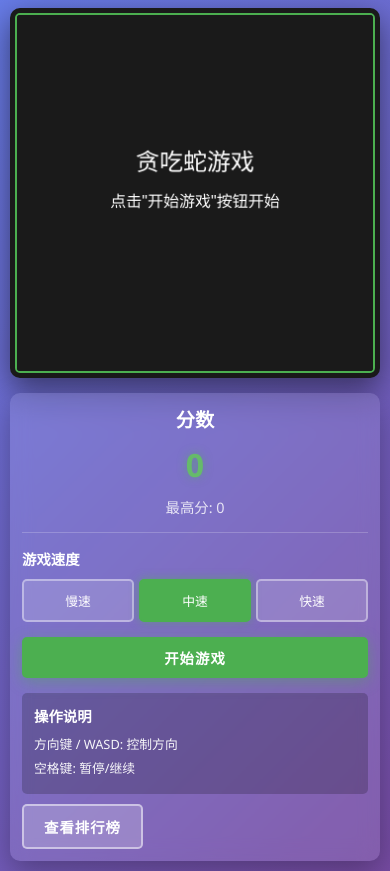
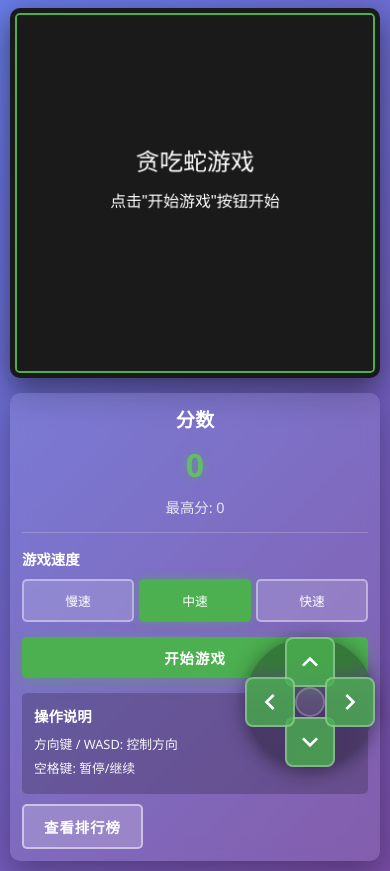
Before and after one commit to jifenghy/kiro-snake-game, a website built with Vite: page index.html in a window 390 px wide. Shown: the part 62-933 px from the top of the page. Built offline with nearby package versions, Linux system fonts and the light colour scheme.

Commit message:
Add virtual D-pad for mobile touch controls
- Added circular virtual D-pad with up/down/left/right buttons
- Positioned at bottom-right corner on mobile devices
- Auto-hides on desktop, shows on touch devices
- Includes visual feedback on button press
- Responsive sizing for different screen sizes
- Supports both swipe gestures and button controls

```diff
--- a/index.html
+++ b/index.html
@@ -51,6 +51,33 @@
         <button id="leaderboardButton" class="btn btn-secondary" aria-label="查看历史最高分排行榜">查看排行榜</button>
       </aside>
     </main>
+
+    <!-- 移动端虚拟方向键 -->
+    <div id="touchControls" class="touch-controls">
+      <div class="dpad">
+        <button class="dpad-btn dpad-up" data-direction="up" aria-label="向上">
+          <svg viewBox="0 0 24 24" fill="currentColor">
+            <path d="M7.41 15.41L12 10.83l4.59 4.58L18 14l-6-6-6 6z"/>
+          </svg>
+        </button>
+        <button class="dpad-btn dpad-down" data-direction="down" aria-label="向下">
+          <svg viewBox="0 0 24 24" fill="currentColor">
+            <path d="M7.41 8.59L12 13.17l4.59-4.58L18 10l-6 6-6-6 1.41-1.41z"/>
+          </svg>
+        </button>
+        <button class="dpad-btn dpad-left" data-direction="left" aria-label="向左">
+          <svg viewBox="0 0 24 24" fill="currentColor">
+            <path d="M15.41 16.59L10.83 12l4.58-4.59L14 6l-6 6 6 6 1.41-1.41z"/>
+          </svg>
+        </button>
+        <button class="dpad-btn dpad-right" data-direction="right" aria-label="向右">
+          <svg viewBox="0 0 24 24" fill="currentColor">
+            <path d="M8.59 16.59L13.17 12 8.59 7.41 10 6l6 6-6 6-1.41-1.41z"/>
+          </svg>
+        </button>
+        <div class="dpad-center"></div>
+      </div>
+    </div>
   </div>
 
   <div id="leaderboardModal" class="modal" style="display: none;" role="dialog" aria-labelledby="leaderboardTitle" aria-modal="true">
--- a/src/GameController.ts
+++ b/src/GameController.ts
@@ -81,8 +81,64 @@ export class GameController {
     canvas.addEventListener('touchstart', this.boundTouchStartHandler, { passive: false });
     canvas.addEventListener('touchend', this.boundTouchEndHandler, { passive: false });
 
+    // 绑定虚拟方向键事件
+    this.setupVirtualDPad();
+
     // 绑定窗口失焦事件（需求6.7）
     window.addEventListener('blur', this.boundWindowBlurHandler);
+  }
+
+  /**
+   * 设置虚拟方向键（移动端）
+   */
+  private setupVirtualDPad(): void {
+    const dpadButtons = document.querySelectorAll('.dpad-btn');
+
+    dpadButtons.forEach(button => {
+      button.addEventListener('click', (e) => {
+        e.preventDefault();
+
+        if (this.model.state !== GameState.PLAYING) {
+          return;
+        }
+
+        const direction = (button as HTMLElement).getAttribute('data-direction');
+
+        switch (direction) {
+          case 'up':
+            this.model.snake.changeDirection(Direction.UP);
+            break;
+          case 'down':
+            this.model.snake.changeDirection(Direction.DOWN);
+            break;
+          case 'left':
+            this.model.snake.changeDirection(Direction.LEFT);
+            break;
+          case 'right':
+            this.model.snake.changeDirection(Direction.RIGHT);
+            break;
+        }
+      });
+
+      // 添加触摸反馈
+      button.addEventListener('touchstart', (e) => {
+        e.preventDefault();
+        (button as HTMLElement).style.transform = 'scale(0.95)';
+      });
+
+      button.addEventListener('touchend', (e) => {
+        e.preventDefault();
+        const btn = button as HTMLElement;
+        const isVertical = btn.classList.contains('dpad-up') || btn.classList.contains('dpad-down');
+        const isHorizontal = btn.classList.contains('dpad-left') || btn.classList.contains('dpad-right');
+
+        if (isVertical) {
+          btn.style.transform = 'translateX(-50%)';
+        } else if (isHorizontal) {
+          btn.style.transform = 'translateY(-50%)';
+        }
+      });
+    });
   }
 
   /**
--- a/styles.css
+++ b/styles.css
@@ -795,3 +795,135 @@ body {
   background: #f44336 !important;
   animation: shake 0.5s ease-out;
 }
+
+/* 移动端虚拟方向键 */
+.touch-controls {
+  display: none;
+  position: fixed;
+  bottom: 20px;
+  right: 20px;
+  z-index: 100;
+}
+
+/* 在移动设备上显示虚拟方向键 */
+@media (max-width: 768px) {
+  .touch-controls {
+    display: block;
+  }
+}
+
+/* 在触摸设备上显示虚拟方向键 */
+@media (hover: none) and (pointer: coarse) {
+  .touch-controls {
+    display: block;
+  }
+}
+
+.dpad {
+  position: relative;
+  width: 140px;
+  height: 140px;
+  background: rgba(0, 0, 0, 0.3);
+  border-radius: 50%;
+  backdrop-filter: blur(10px);
+  box-shadow: 0 4px 20px rgba(0, 0, 0, 0.5);
+}
+
+.dpad-btn {
+  position: absolute;
+  width: 50px;
+  height: 50px;
+  background: rgba(76, 175, 80, 0.8);
+  border: 2px solid rgba(255, 255, 255, 0.3);
+  border-radius: 8px;
+  cursor: pointer;
+  display: flex;
+  align-items: center;
+  justify-content: center;
+  transition: all 0.2s ease;
+  padding: 0;
+  color: white;
+}
+
+.dpad-btn svg {
+  width: 32px;
+  height: 32px;
+}
+
+.dpad-btn:active {
+  background: rgba(76, 175, 80, 1);
+  transform: scale(0.95);
+  box-shadow: 0 0 15px rgba(76, 175, 80, 0.8);
+}
+
+.dpad-up {
+  top: 0;
+  left: 50%;
+  transform: translateX(-50%);
+}
+
+.dpad-down {
+  bottom: 0;
+  left: 50%;
+  transform: translateX(-50%);
+}
+
+.dpad-left {
+  left: 0;
+  top: 50%;
+  transform: translateY(-50%);
+}
+
+.dpad-right {
+  right: 0;
+  top: 50%;
+  transform: translateY(-50%);
+}
+
+.dpad-center {
+  position: absolute;
+  top: 50%;
+  left: 50%;
+  transform: translate(-50%, -50%);
+  width: 30px;
+  height: 30px;
+  background: rgba(255, 255, 255, 0.1);
+  border-radius: 50%;
+  border: 2px solid rgba(255, 255, 255, 0.2);
+}
+
+/* 横屏模式下调整虚拟方向键位置 */
+@media (max-width: 768px) and (orientation: landscape) {
+  .touch-controls {
+    bottom: 10px;
+    right: 10px;
+  }
+
+  .dpad {
+    width: 120px;
+    height: 120px;
+  }
+
+  .dpad-btn {
+    width: 42px;
+    height: 42px;
+  }
+
+  .dpad-btn svg {
+    width: 28px;
+    height: 28px;
+  }
+}
+
+/* 超小屏幕优化 */
+@media (max-width: 400px) {
+  .touch-controls {
+    bottom: 15px;
+    right: 15px;
+  }
+
+  .dpad {
+    width: 130px;
+    height: 130px;
+  }
+}
```
